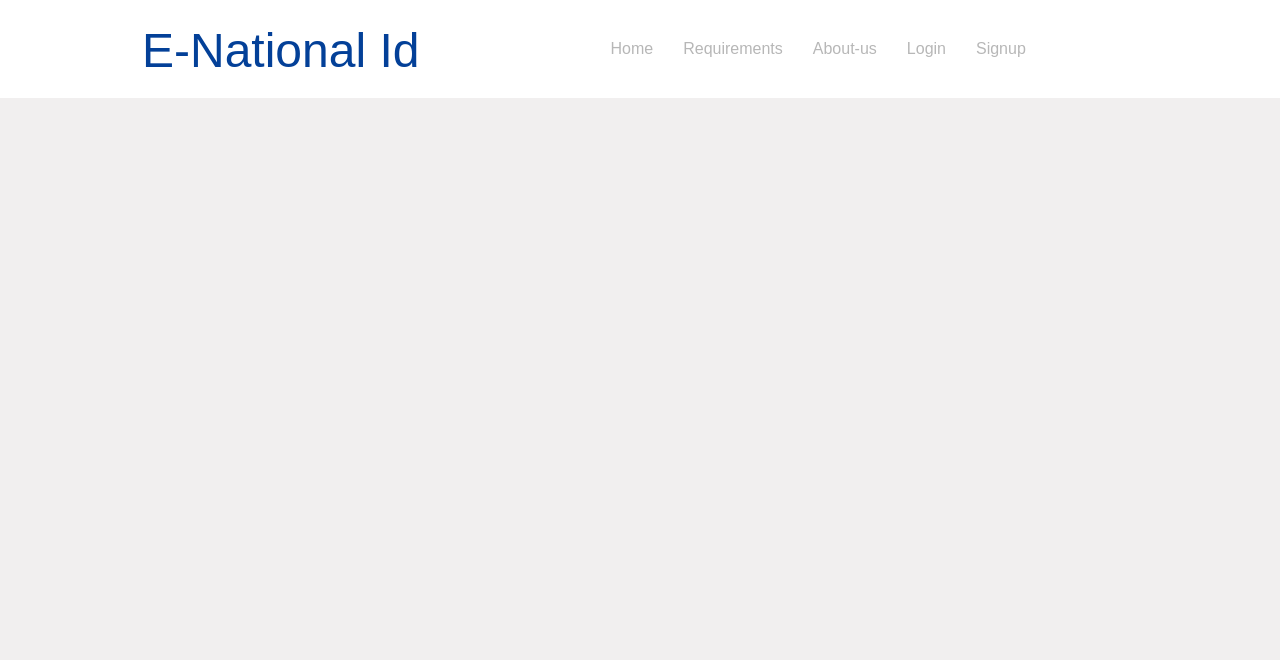
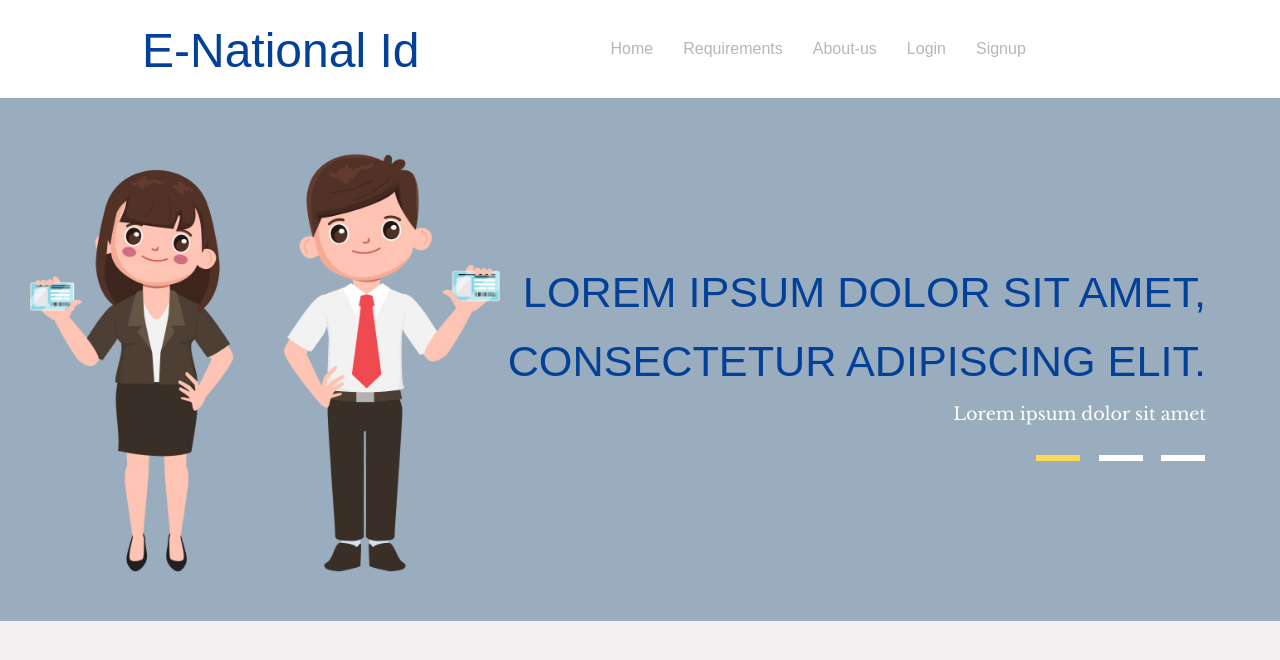
Before and after one commit to cizamihigo/nationalId, a PHP site: page / in a window 1280 px wide. Shown: the top 660 px of the page. Run offline with PHP 8.4, Linux system fonts and the light colour scheme; some web fonts are replaced.

Commit message:
banner placement

```diff
--- a/includes/footer.php
+++ b/includes/footer.php
@@ -1 +1,5 @@
+
+<div class="copyright">
+            <p>&copy; 2021 E-national Id. All Rights Reserved | Design by <a href="aboutus.php"> Mwenelwata KAZUZA SANTA & LOUANGE KAVUGHO MAHITIKO</a> </p>
+</div>
 <script type="text/javascript" src="js/bootstrap-3.1.1.min.js"></script>
--- a/index.php
+++ b/index.php
@@ -8,14 +8,70 @@
     <?php
     //session_start();
         include_once("includes/header.php");
+     ?>
+     <script type="text/javascript">
+        jQuery(document).ready(function($) {
+            $(".scroll").click(function(event){
+                event.preventDefault();
+                $('html,body').animate({scrollTop:$(this.hash).offset().top},900);
+            });
+        });
+    </script>
+     <div class="banner">
+         <div class="container">
+             <div class="banner-inner">
+                 <div class="callbacks_container">
+                     <ul class="rslides callbacks callbacks1" id="slider4">
+                         <li class="callbacks1_on" style="display: block; float: left; position: relative; opacity: 1; z-index: 2; transition: opacity 500ms ease-in-out;">
+                             <div class="banner-info">
+                             <h3>Lorem ipsum dolor sit amet, consectetur adipiscing elit.</h3>
+                             <p>Lorem ipsum dolor sit amet</p>
+                             </div>
+                         </li>
+                         <li class="" style="display: block; float: none; position: absolute; opacity: 0; z-index: 1; transition: opacity 500ms ease-in-out;">
+                             <div class="banner-info">
+                               <h3>Ut enim ad minima veniam, quis nostrum exercitationem</h3>
+                              <p>Lorem ipsum dolor sit amet</p>
+                             </div>
+                         </li>
+                         <li class="" style="display: block; float: none; position: absolute; opacity: 0; z-index: 1; transition: opacity 500ms ease-in-out;">
+                             <div class="banner-info">
+                              <h3>At vero eos et accusamus et iusto odio dignissimos.</h3>
+                             <p>Lorem ipsum dolor sit amet</p>
+                             </div>
+                         </li>
+                     </ul>
+                 </div>
+                     <!--banner-Slider-->
+                     <script src="js/responsiveslides.min.js"></script>
+                      <script>
+                     // You can also use "$(window).load(function() {"
+                     $(function () {
+                       // Slideshow 4
+                       $("#slider4").responsiveSlides({
+                     auto: true,
+                     pager: true,
+                     nav:false,
+                     speed: 500,
+                     namespace: "callbacks",
+                     before: function () {
+                       $('.events').append("<li>before event fired.</li>");
+                     },
+                     after: function () {
+                       $('.events').append("<li>after event fired.</li>");
+                     }
+                       });
 
-
-//
-//
-//
-//
-//
-//
+                     });
+                       </script>
+             </div>
+         </div>
+   </div>
+   </div>
+   </div>
+   </div>
+ <!--//end-banner--
+     <?php
        include_once("includes/footer.php");
 
     ?>
```
Also changed, not shown: images/banner.jpg (added).
